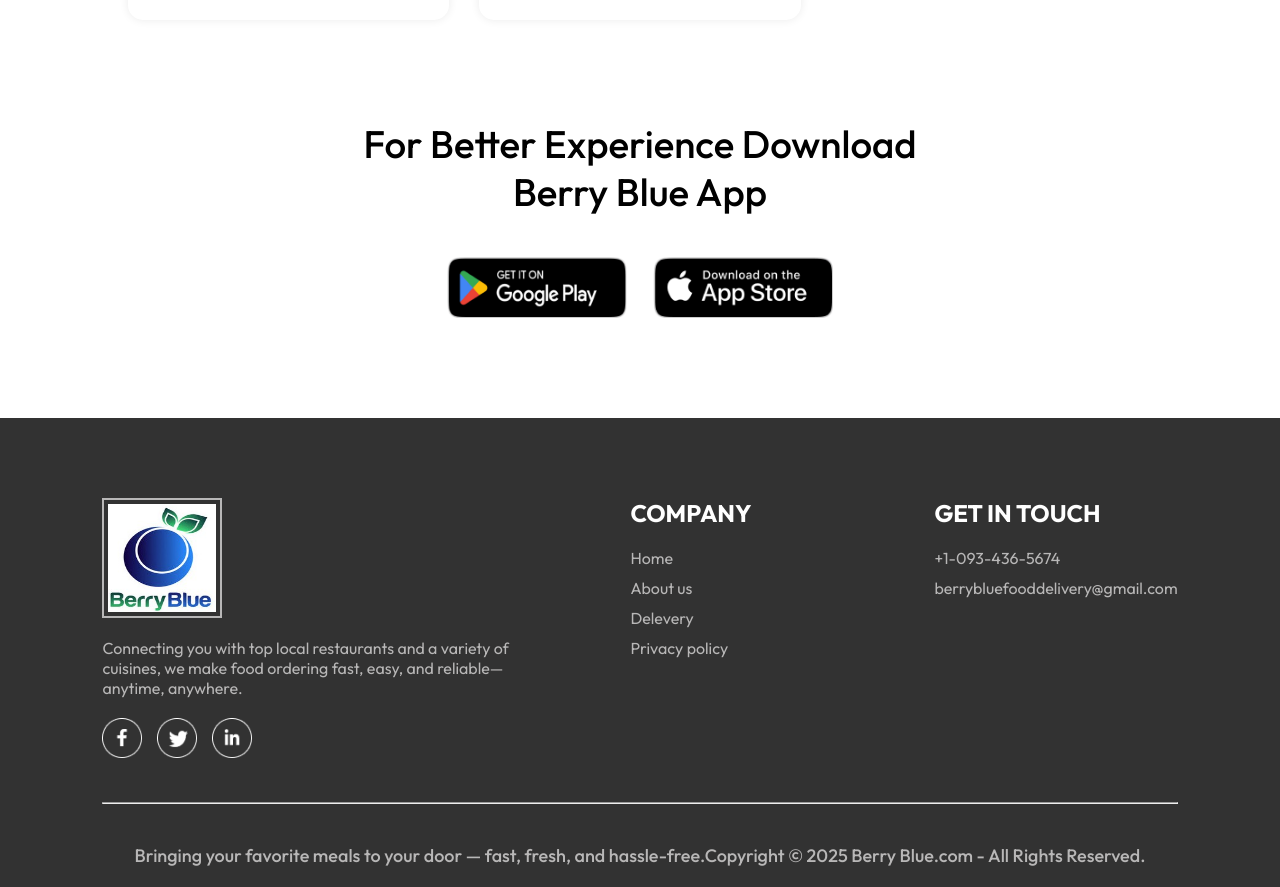
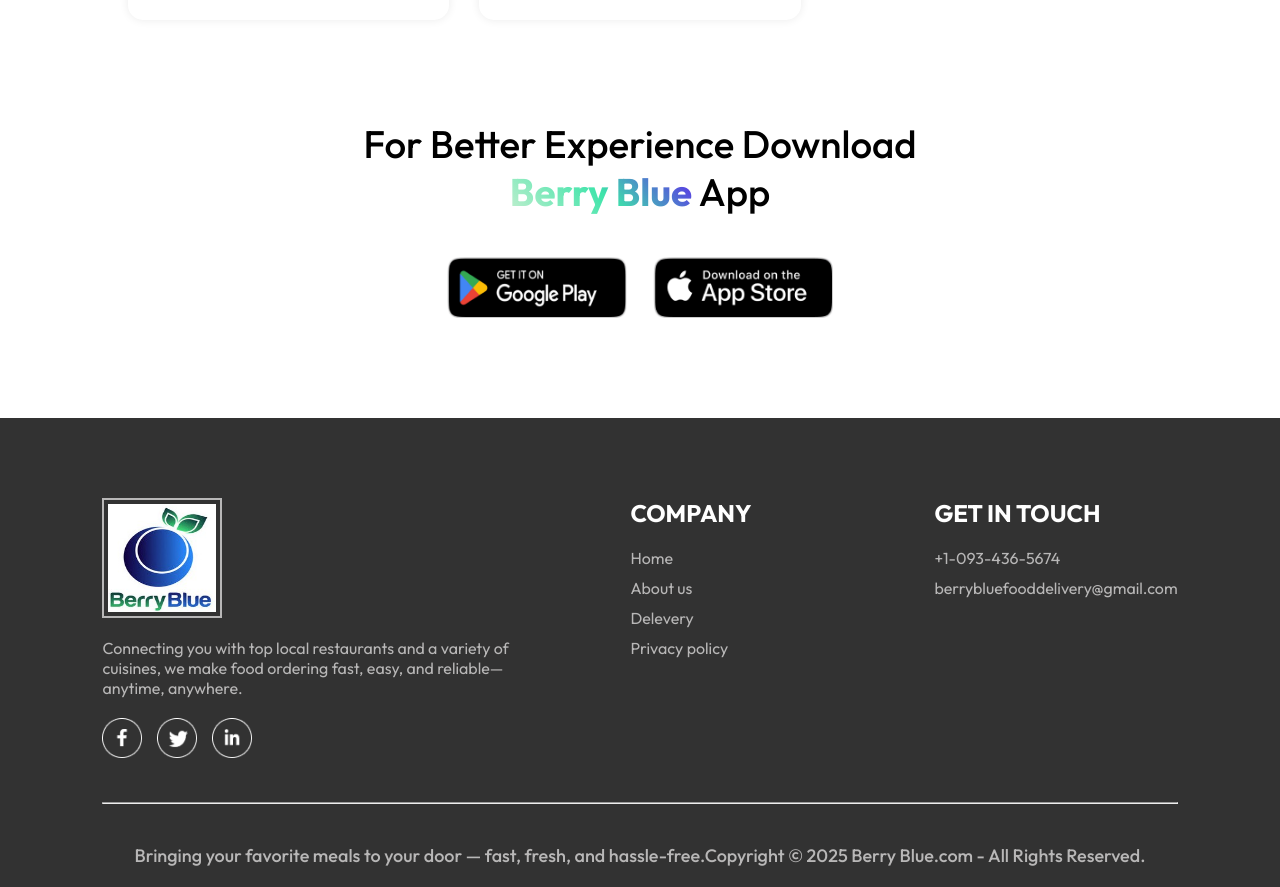
Before and after one commit to Sandaru-Samintha/Food-Delivery-Website-frontend, a React (Vite) app: page / in a window 1280 px wide. Shown: the part 5940-6827 px from the top of the page. Built offline with nearby package versions, Linux system fonts and the light colour scheme.

Commit message:
beautify  The mobile app name

```diff
--- a/src/Components/AppDownload/AppDownload.jsx
+++ b/src/Components/AppDownload/AppDownload.jsx
@@ -1,17 +1,31 @@
-import React from 'react'
-import './AppDownload.css'
-import { assets } from '../../assets/assets'
+import React from "react";
+import "./AppDownload.css";
+import { assets } from "../../assets/assets";
 
 function AppDownload() {
   return (
-    <div className='app-download' id="app-download">
-      <p>For Better Experience Download <br/> Berry Blue App</p>
+    <div className="app-download" id="app-download">
+      <p>
+        For Better Experience Download <br />{" "}
+        <span
+          style={{
+            background: "linear-gradient(45deg, #c5efcf, #3ee4aa, #5e1bef)",
+            WebkitBackgroundClip: "text",
+            WebkitTextFillColor: "transparent",
+            fontWeight: "bold"
+
+          }}
+        >
+          Berry Blue
+        </span>{" "}
+        App
+      </p>
       <div className="app-download-platforms">
         <img src={assets.play_store} alt="" />
         <img src={assets.app_store} alt="" />
       </div>
     </div>
-  )
+  );
 }
 
-export default AppDownload
+export default AppDownload;
```
